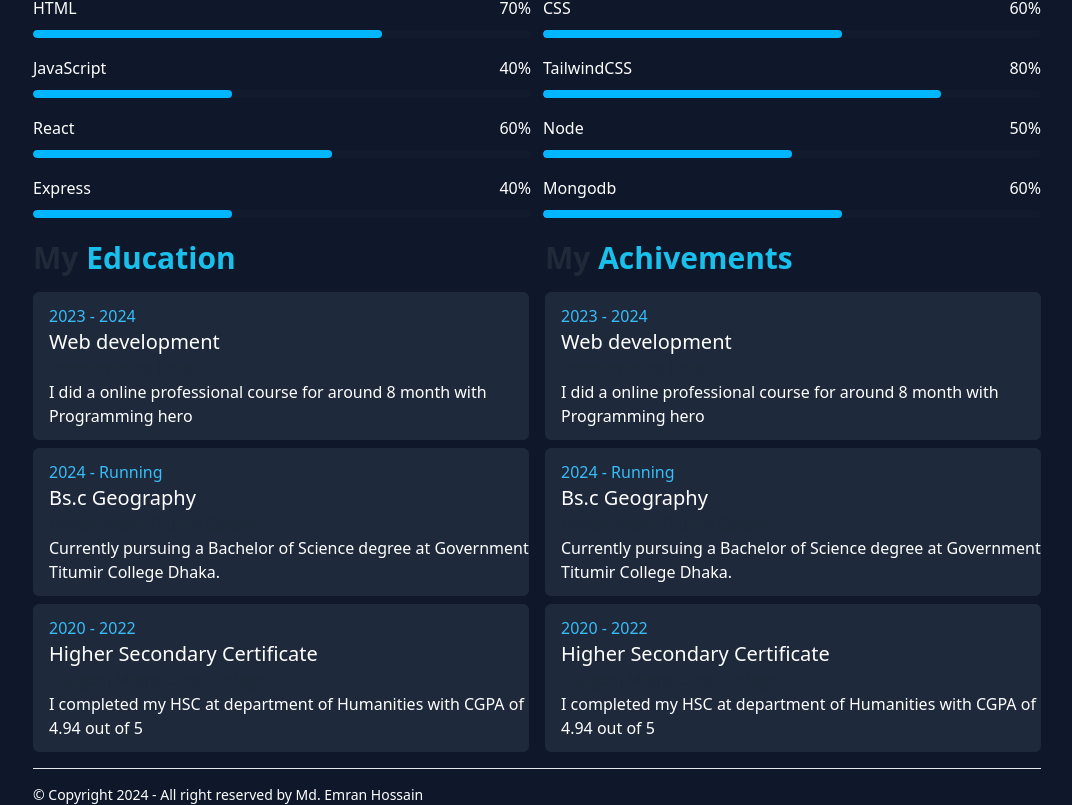
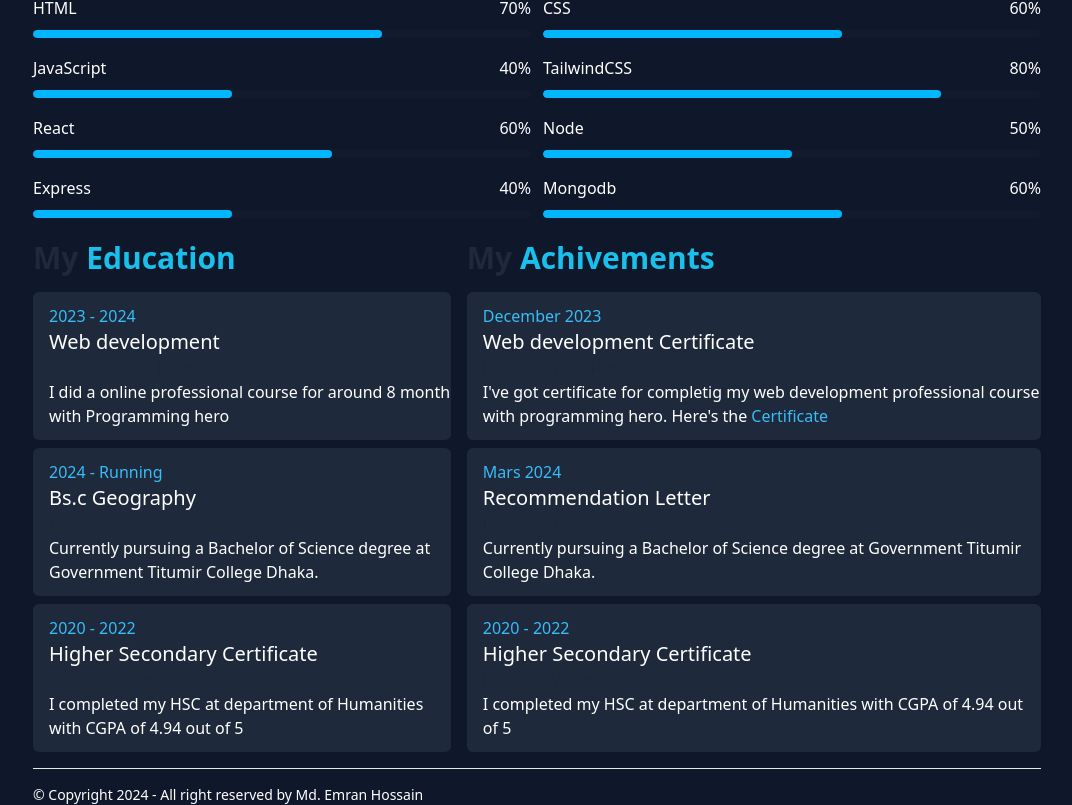
Before and after one commit to Emranhossainshuvo/elite, a React (Vite) app: page / in a window 1280 px wide. Shown: the part 1006-1811 px from the top of the page, without its empty margins (103-1175 px from the left). Built offline with nearby package versions, Linux system fonts and the light colour scheme.

Commit message:
added one achivement

```diff
--- a/src/Components/Achivements/Achivements.jsx
+++ b/src/Components/Achivements/Achivements.jsx
@@ -9,15 +9,15 @@ const Achivements = () => {
                 </h2>
 
                 <div className="bg-[#1E293B] mb-2 ps-4 rounded-md py-3">
-                    <p className="text-[#38BDF8]">2023 - 2024</p>
-                    <h3 className="text-xl text-white font-medium">Web development</h3>
+                    <p className="text-[#38BDF8]">December 2023</p>
+                    <h3 className="text-xl text-white font-medium">Web development Certificate</h3>
                     <p className="font-extralight">Programmine Hero</p>
-                    <p className="text-base text-white">I did a  online professional course for around 8 month with Programming hero</p>
+                    <p className="text-base text-white">I&apos;ve got certificate for completig my web development professional course with programming hero. Here&apos;s the <span className="text-[#38BDF8] "><a href="/public/certificate.pdf" download>Certificate</a></span></p>
                 </div>
                 <div className="bg-[#1E293B] mb-2 ps-4 rounded-md py-3">
-                    <p className="text-[#38BDF8]">2024 - Running</p>
-                    <h3 className="text-xl text-white font-medium">Bs.c Geography</h3>
-                    <p className="font-extralight">Government Titumir College</p>
+                    <p className="text-[#38BDF8]">Mars 2024</p>
+                    <h3 className="text-xl text-white font-medium">Recommendation Letter</h3>
+                    <p className="font-extralight">Programming Hero</p>
                     <p className="text-base text-white">Currently pursuing a Bachelor of Science degree at Government Titumir College Dhaka.</p>
                 </div>
                 <div className="bg-[#1E293B] ps-4 rounded-md py-3">
```
Also changed, not shown: 1 other file (tests, documents, lock files or other folders).
